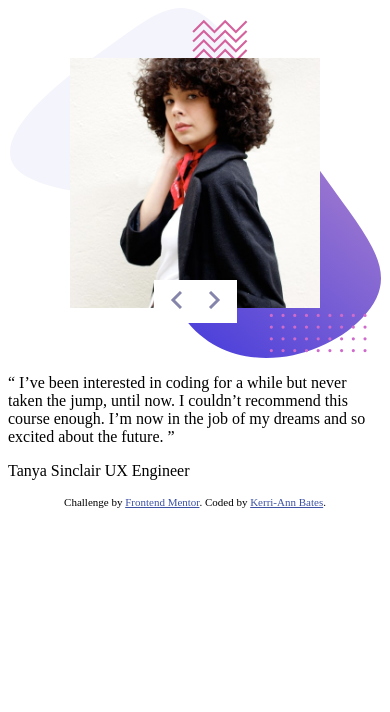
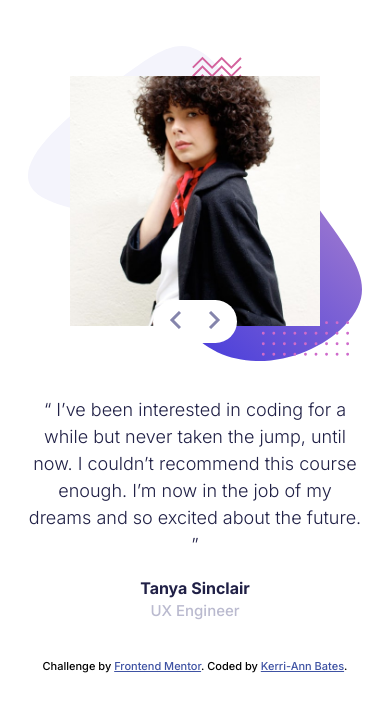
Before and after one commit to Kerri-AnnBates/coding-bootcamp-testimonials-slider-master, a website: page index.html in a window 390 px wide. Drawn offline with Linux system fonts and the light colour scheme.

Commit message:
mobile style completed

```diff
--- a/index.html
+++ b/index.html
@@ -4,6 +4,7 @@
 <head>
   <meta charset="UTF-8">
   <meta name="viewport" content="width=device-width, initial-scale=1.0"> <!-- displays site properly based on user's device -->
+  <link href="https://fonts.googleapis.com/css2?family=Inter:wght@300;500;700&display=swap" rel="stylesheet">
   <link rel="icon" type="image/png" sizes="32x32" href="./images/favicon-32x32.png">
   <link rel="stylesheet" href="./styles/styles.css">
   <title>Frontend Mentor | Coding Bootcamp Testimonials Slider</title>
@@ -13,8 +14,9 @@
   <div class="main-component">
     <div class="profile">
       <div class="profile__image">
-        <!-- <img src="/images/pattern-bg.svg" alt=""> -->
-        <img src="/images/image-tanya.jpg" alt="Tanya profile">
+        <div class="img-wrapper">
+          <img src="/images/image-tanya.jpg" alt="Tanya profile">
+        </div>
         <div class="arrows">
           <button class="btn btn__next"><img src="/images/icon-prev.svg" alt="Previous"></button>
           <button class="btn btn__prev"><img src="/images/icon-next.svg" alt="Next"></button>
@@ -23,7 +25,7 @@
       <div class="profile__content">
         <div class="qoutes"></div>
         <p>“ I’ve been interested in coding for a while but never taken the jump, until now. I couldn’t recommend this course enough. I’m now in the job of my dreams and so excited about the future. ”</p>
-        <p>Tanya Sinclair <span>UX Engineer</span></p>
+        <p class="author">Tanya Sinclair <span class="author-title">UX Engineer</span></p>
       </div>
     </div>
     <!-- <div class="profile">
--- a/styles/styles.css
+++ b/styles/styles.css
@@ -7,12 +7,21 @@
 	color: hsl(228, 45%, 44%);
 }
 
+body {
+	font-family: 'Inter', sans-serif;
+}
+
 img {
 	max-width: 100%;
 }
 
 .main-component {
-	max-width: 600px;
+	max-width: 400px;
+}
+
+.profile {
+	padding: 20px;
+	text-align: center;
 }
 
 .profile__image {
@@ -27,7 +36,7 @@ img {
 	position: relative;
 }
 
-.profile__image>img {
+.profile__image .img-wrapper {
 	display: block;
 	margin: auto;
 	width: 250px;
@@ -39,6 +48,7 @@ img {
 	position: absolute;
 	bottom: 10%;
 	padding: 10px;
+	border-radius: 50px;
 }
 
 .arrows .btn, .arrows {
@@ -53,3 +63,24 @@ img {
 .btn__next {
 	margin-right: 10px;
 }
+
+/* Profile Content */
+
+.profile__content {
+	color: #202046;
+	line-height: 1.5;
+	font-weight: 300;
+	font-size: 1.125rem;
+}
+
+.author {
+	font-weight: 700;
+	font-size: 1rem;
+}
+
+.author-title {
+	font-size: 0.9375rem;
+	font-weight: 400;
+	color: #BABACF;
+	display: block;
+}
```
